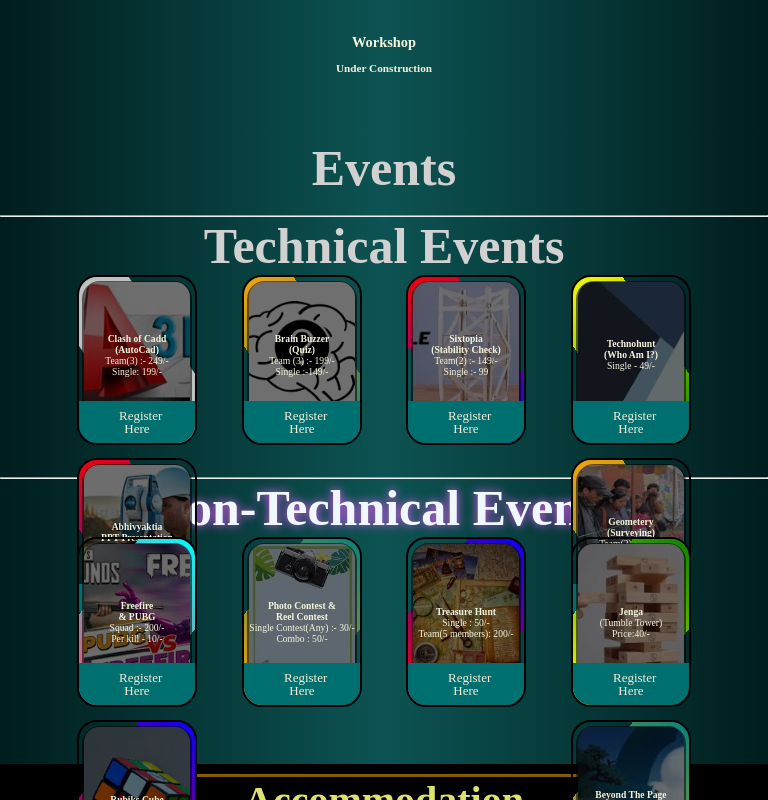
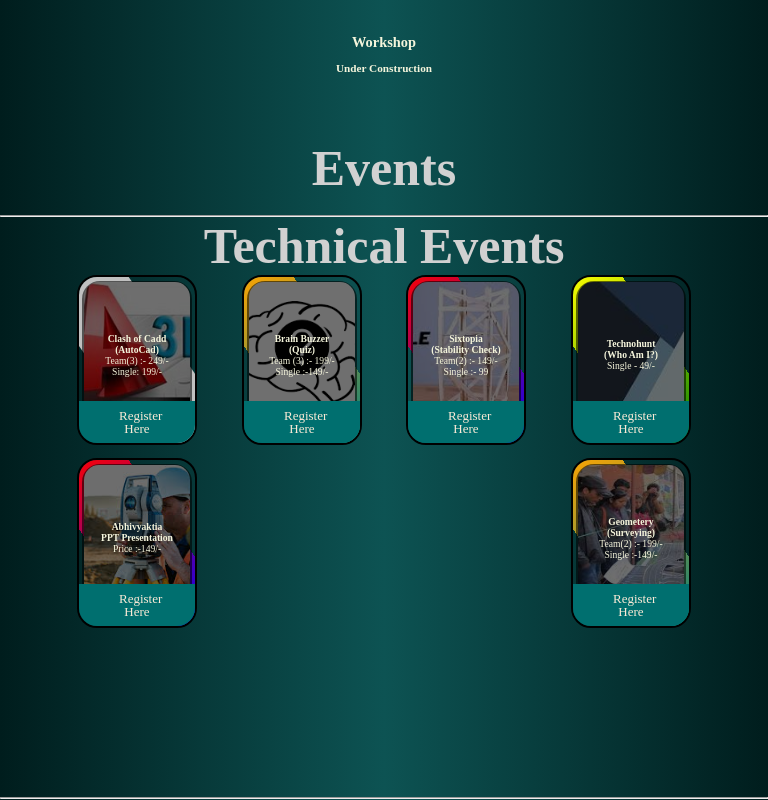
Before and after one commit to premson18/Pratistha, a React (Vite) app: page / in a window 768 px wide. Shown: the part 1140-1940 px from the top of the page. Built offline with nearby package versions, Linux system fonts and the light colour scheme.

Commit message:
first commit

```diff
--- a/src/Components/Events/TechnicalEvents/TechnicalEvents.css
+++ b/src/Components/Events/TechnicalEvents/TechnicalEvents.css
@@ -260,7 +260,7 @@
 
 
 
-@media screen and (min-width : 320px) and (max-width : 768px) {
+@media screen and (min-width : 475px) and (max-width : 768px) {
 
     .techevents-cards .card3{
         width: 120px;
@@ -269,7 +269,7 @@
 
     }
     .teventsmain{
-        min-height: 40vh;
+        min-height: 80vh;
         box-sizing: border-box;
 
 
```
